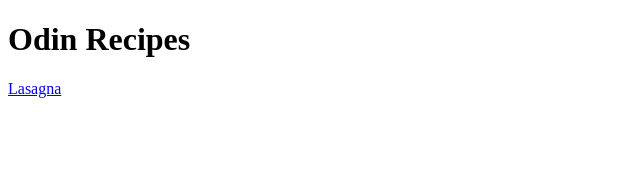
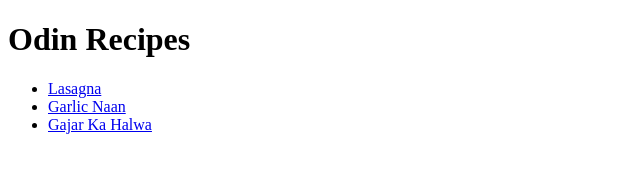
Before and after one commit to N1kk98/odin-recipes, a plain HTML site: page index.html in a window 1280 px wide. Shown: the whole page, without its empty margins (0-640 px from the left). Drawn offline with Linux system fonts and the light colour scheme.

Commit message:
Add link to naan and halwa on index.html

```diff
--- a/index.html
+++ b/index.html
@@ -8,7 +8,11 @@
     </head>
     <body>
         <h1>Odin Recipes</h1>
-        <p><a href="./recipes/lasagna.html">Lasagna</a></p>
+        <p><ul>
+            <li><a href="./recipes/lasagna.html">Lasagna</a></li>
+            <li><a href="./recipes/garlic-naan.html">Garlic Naan</a></li>
+            <li><a href="./recipes/gajar-halwa.html">Gajar Ka Halwa</a></li>
+        </ul></p>
 
     </body>
 </html>
```
